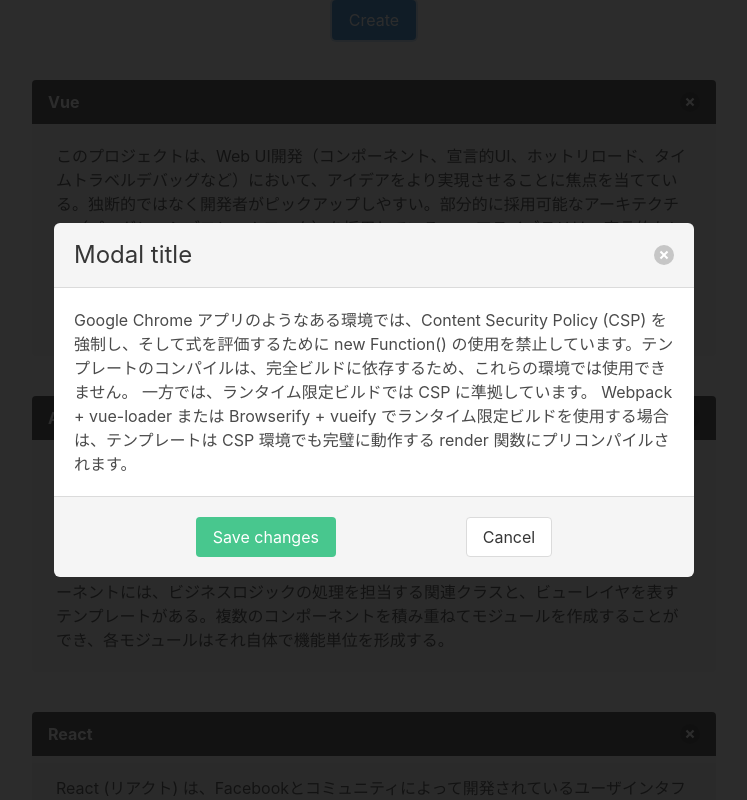
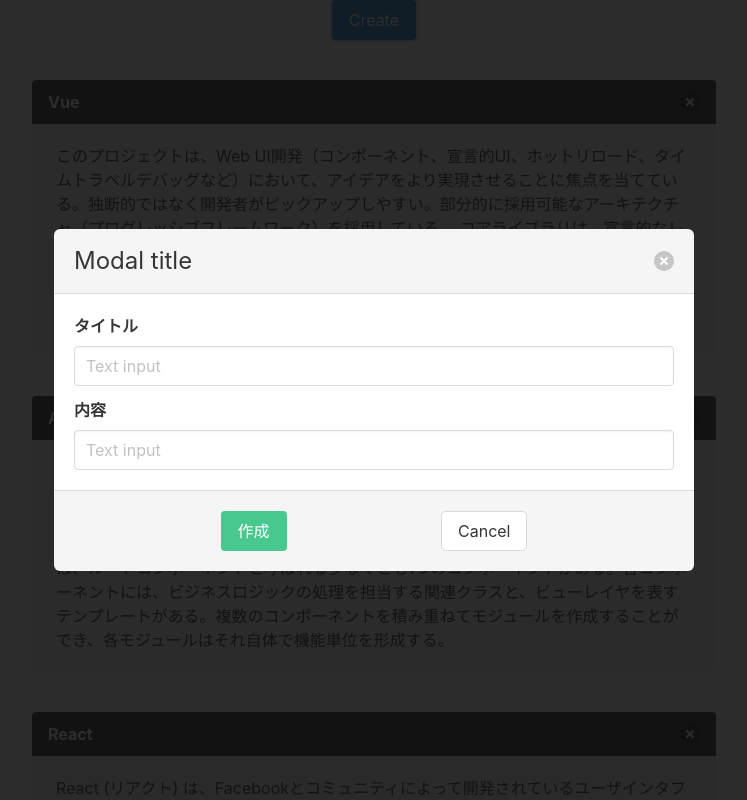
Before and after one commit to moriyamasaaaki/todo-v, a Vue app: page / in a window 1280 px wide. Both pictures are taken after a click on the button "Create". Shown: the top 800 px of the page, without its empty margins (266-1013 px from the left). Built offline with nearby package versions, Linux system fonts and the light colour scheme.

Commit message:
feat(vue): 作成フォームの実装

```diff
--- a/src/App.vue
+++ b/src/App.vue
@@ -1,6 +1,6 @@
 <template>
   <div id="app">
-    <Modal />
+    <todo-create />
     <div class="todo-wrapper">
       <div class="todo-container">
         <TodoList :todos="todos" />
@@ -12,11 +12,11 @@
 <script>
 import "bulma/css/bulma.css";
 import TodoList from "@/components/TodoList";
-import Modal from "@/components/Modal";
+import TodoCreate from "@/components/TodoCreate";
 export default {
   components: {
     TodoList,
-    Modal
+    TodoCreate
   },
   data() {
     return {
--- a/src/components/Modal.vue
+++ b/src/components/Modal.vue
@@ -11,11 +11,10 @@
           <button @click="isOpen = false" class="delete" aria-label="close"></button>
         </header>
         <section class="modal-card-body">
-          Google Chrome アプリのようなある環境では、Content Security Policy (CSP) を強制し、そして式を評価するために new Function() の使用を禁止しています。テンプレートのコンパイルは、完全ビルドに依存するため、これらの環境では使用できません。
-          一方では、ランタイム限定ビルドでは CSP に準拠しています。 Webpack + vue-loader または Browserify + vueify でランタイム限定ビルドを使用する場合は、テンプレートは CSP 環境でも完璧に動作する render 関数にプリコンパイルされます。
+        <slot />
         </section>
         <footer class="modal-card-foot">
-          <button class="button is-success">Save changes</button>
+          <button @click="createTodo" type="button" class="button is-success">作成</button>
           <button @click="isOpen = false" class="button">Cancel</button>
         </footer>
       </div>
@@ -28,14 +27,19 @@ export default {
   data() {
     return {
       isOpen: false
-    };
+    }
+  },
+    methods: {
+    createTodo() {
+      console.log(this.form)
+    }
   }
 };
 </script>
 
 <style scoped lang="scss">
 .button {
-    text-align: center;
-    margin: 0 auto;
+  text-align: center;
+  margin: 0 auto;
 }
 </style>
--- /dev/null
+++ b/src/components/TodoCreate.vue
@@ -0,0 +1,35 @@
+<template>
+<modal>
+        <form action>
+          <div class="field">
+            <label class="label">タイトル</label>
+            <div class="control">
+              <input v-model="form.title" class="input" type="text" placeholder="Text input" />
+            </div>
+          </div>
+          <div class="field">
+            <label class="label">内容</label>
+            <div class="control">
+              <input v-model="form.description" class="input" type="text" placeholder="Text input" />
+            </div>
+          </div>
+        </form>
+    </modal>
+</template>
+
+<script>
+import Modal from '@/components/Modal'
+export default {
+  components: {
+    Modal
+  },
+  data() {
+    return {
+      form: {
+        title: '',
+        description: ''
+      }
+    }
+  },
+}
+</script>
```
